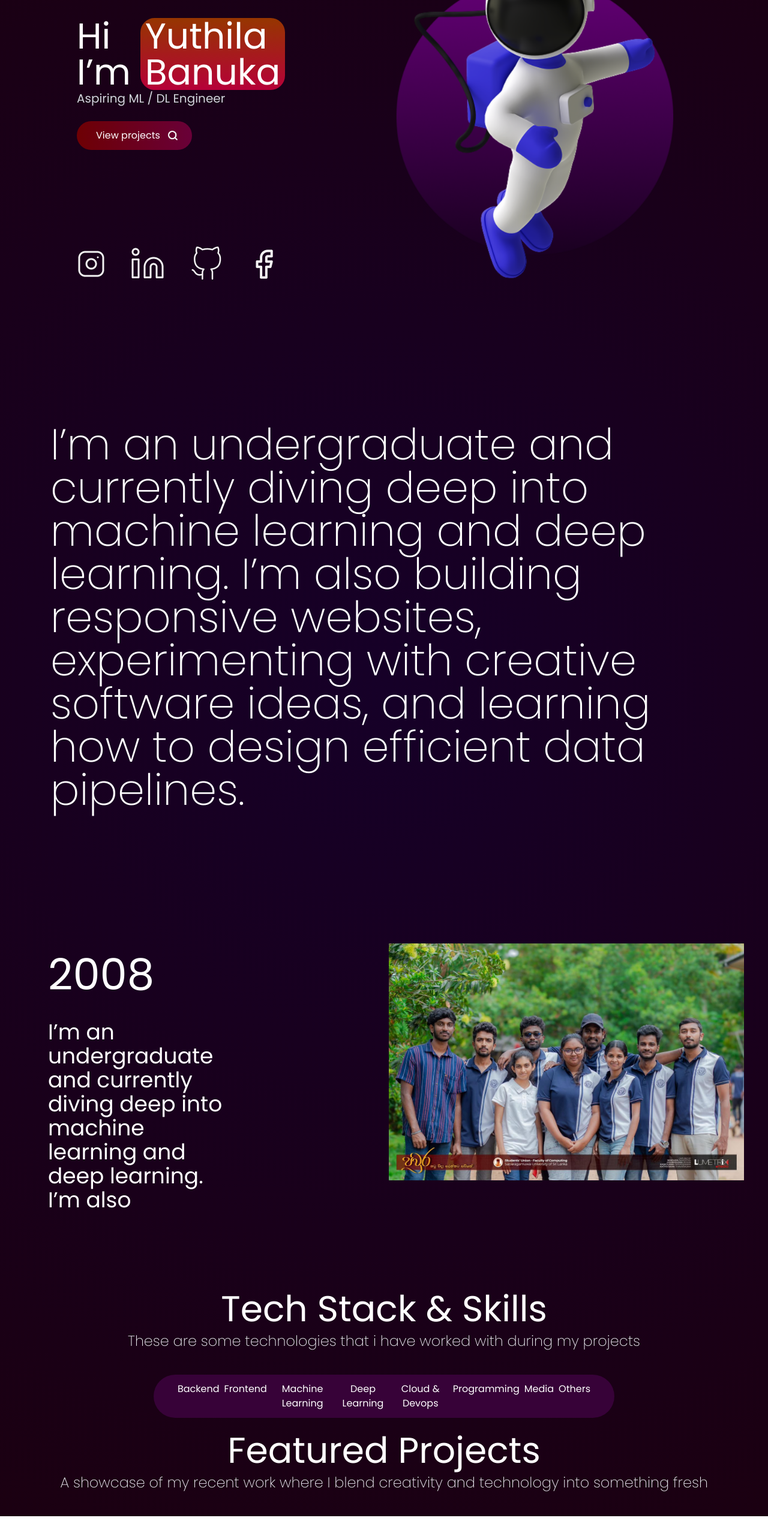
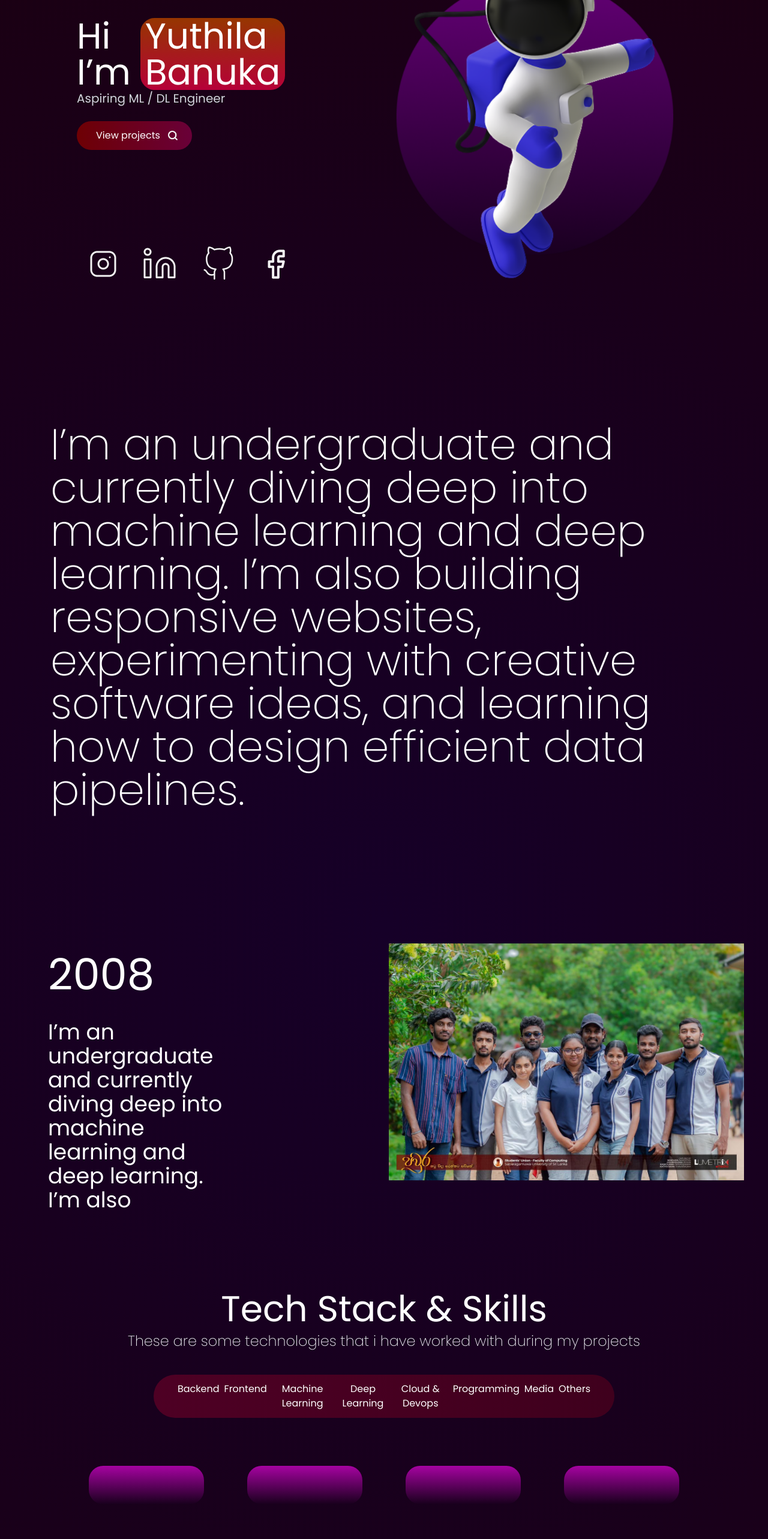
Before and after one commit to Banuka2540/3DPortfolio, a React (Vite) app: page / in a window 1280 px wide. Shown: the part 230-2796 px from the top of the page at 60% size. Before the commit the page ends 2758 px from the top, so only its background shows below. Built offline with nearby package versions, Linux system fonts and the light colour scheme.

Commit message:
added contact section

```diff
--- a/src/Page/Home.jsx
+++ b/src/Page/Home.jsx
@@ -4,6 +4,8 @@ import Hero from '../components/Hero'
 import About from '../components/about'
 import Technologies from '../components/Technologies'
 import Projects from "../components/projects"
+import Contacts from '../components/Contact'
+
 
 export default function Home() {
   return (
@@ -13,6 +15,7 @@ export default function Home() {
       <About/>
       <Technologies/>
       <Projects/>
+      <Contacts/>
     </div>
   )
 }
--- a/src/components/Contact.jsx
+++ b/src/components/Contact.jsx
@@ -1,9 +1,17 @@
 import React from 'react'
+import Socials from './Socials'
 
 export default function Contact() {
   return (
     <div>
+        <div className='text-center text-white font-Poppins'>
+        <h1 className='p-6 pb-2 text-6xl'>Interest to Collaborate ? </h1>
+        <h1 className='p-6 pb-2 text-6xl'>Connect with me </h1>
+        </div>
+        <div className='flex justify-center p-10 '>
+            <Socials/>
+        </div>
+    </div>
 
-    </div>
   )
 }
--- a/src/components/Socials.jsx
+++ b/src/components/Socials.jsx
@@ -6,7 +6,7 @@ import Facebook from '../assets/Facebook.png'
 
 export default function Socials() {
   return (
-    <div className='flex items-center justify-start gap-10 pt-40'>
+    <div className='flex items-center justify-start gap-10 p-5 pt-40 '>
       <img src={instagram}/>
       <img src={Linkdin}/>
       <img src={Github}/>
--- a/src/components/Technologies.jsx
+++ b/src/components/Technologies.jsx
@@ -6,7 +6,7 @@ export default function Technologies() {
       <h1 className='p-6 pb-2 text-6xl'>Tech Stack & Skills</h1>
       <h3 className='pb-10 text-2xl text-gray-200 font-extralight'>These are some technologies that i have worked with during my projects</h3>
       <div className='px-64'>
-        <div className='rounded-full flex justify-between gap-2 bg-[#370238] text-white px-10 py-3'>
+        <div className='rounded-full flex justify-between gap-2 bg-gradient-to-r from-[#4E0024] to-[#3F001D] text-white px-10 py-3'>
             <a className='cursor-pointer hover:text-gray-300'>Backend</a>
             <a className='cursor-pointer hover:text-gray-300'>Frontend</a>
             <a className='cursor-pointer hover:text-gray-300'>Machine Learning</a>
@@ -17,6 +17,15 @@ export default function Technologies() {
             <a className='cursor-pointer hover:text-gray-300'>Others</a>
         </div>
       </div>
-    </div>
+
+      <div className='pt-16 pb-32'>
+      <div className='flex justify-center px-32 gap-10'>
+        <div className='p-4 bg-gradient-to-b from-[#A603A1] to-[#19001D] m-4 w-48 h-16 rounded-3xl'></div>
+        <div className='p-4 bg-gradient-to-b from-[#A603A1] to-[#19001D] bg-black m-4 w-48 h-16 rounded-3xl'></div>
+        <div className='p-4 bg-gradient-to-b from-[#A603A1] to-[#19001D] bg-black m-4 w-48 h-16 rounded-3xl'></div>
+        <div className='p-4 bg-gradient-to-b from-[#A603A1] to-[#19001D] bg-black m-4 w-48 h-16 rounded-3xl'></div>
+      </div>
+      </div>
+      </div>
   )
 }
```
